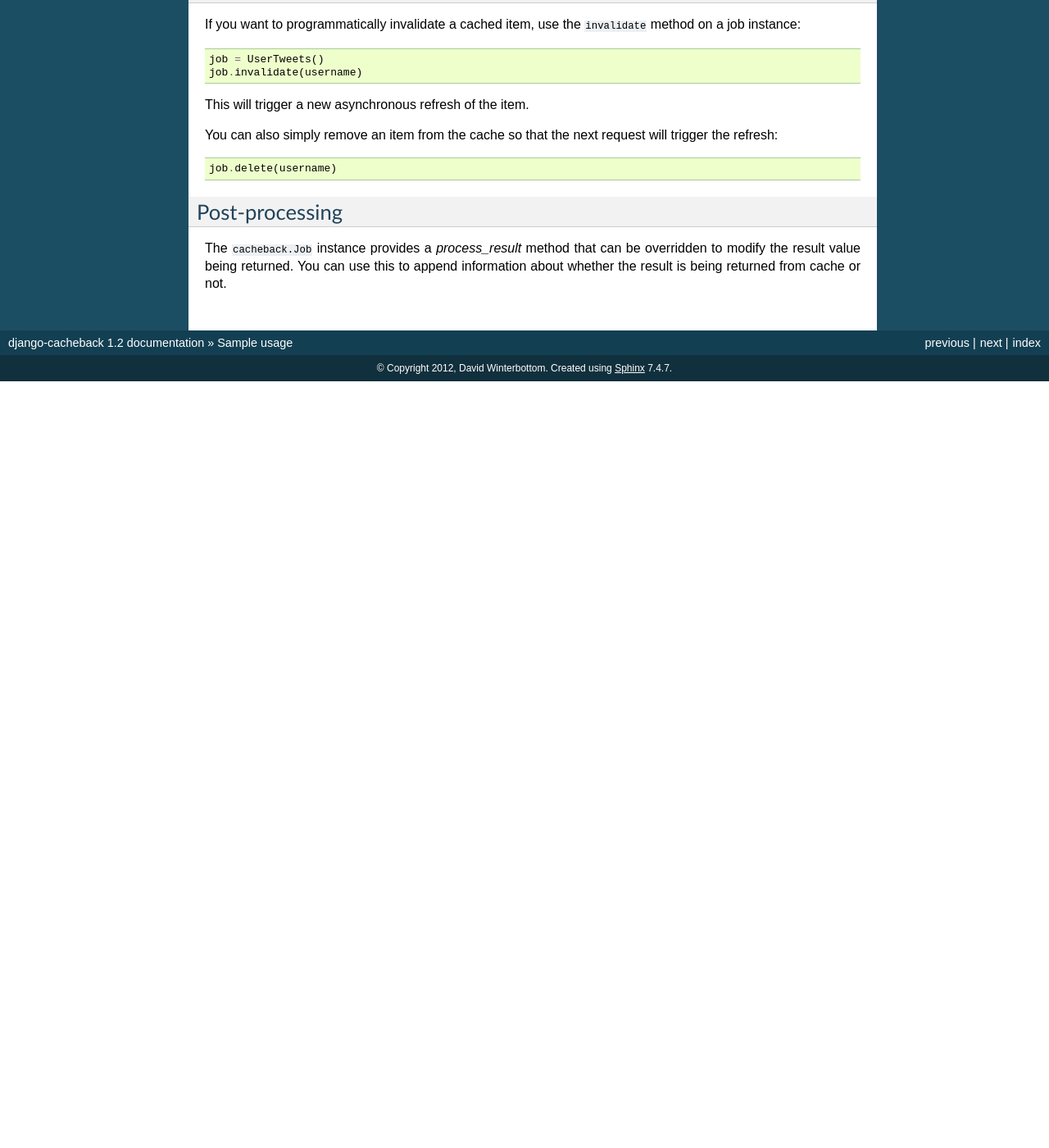
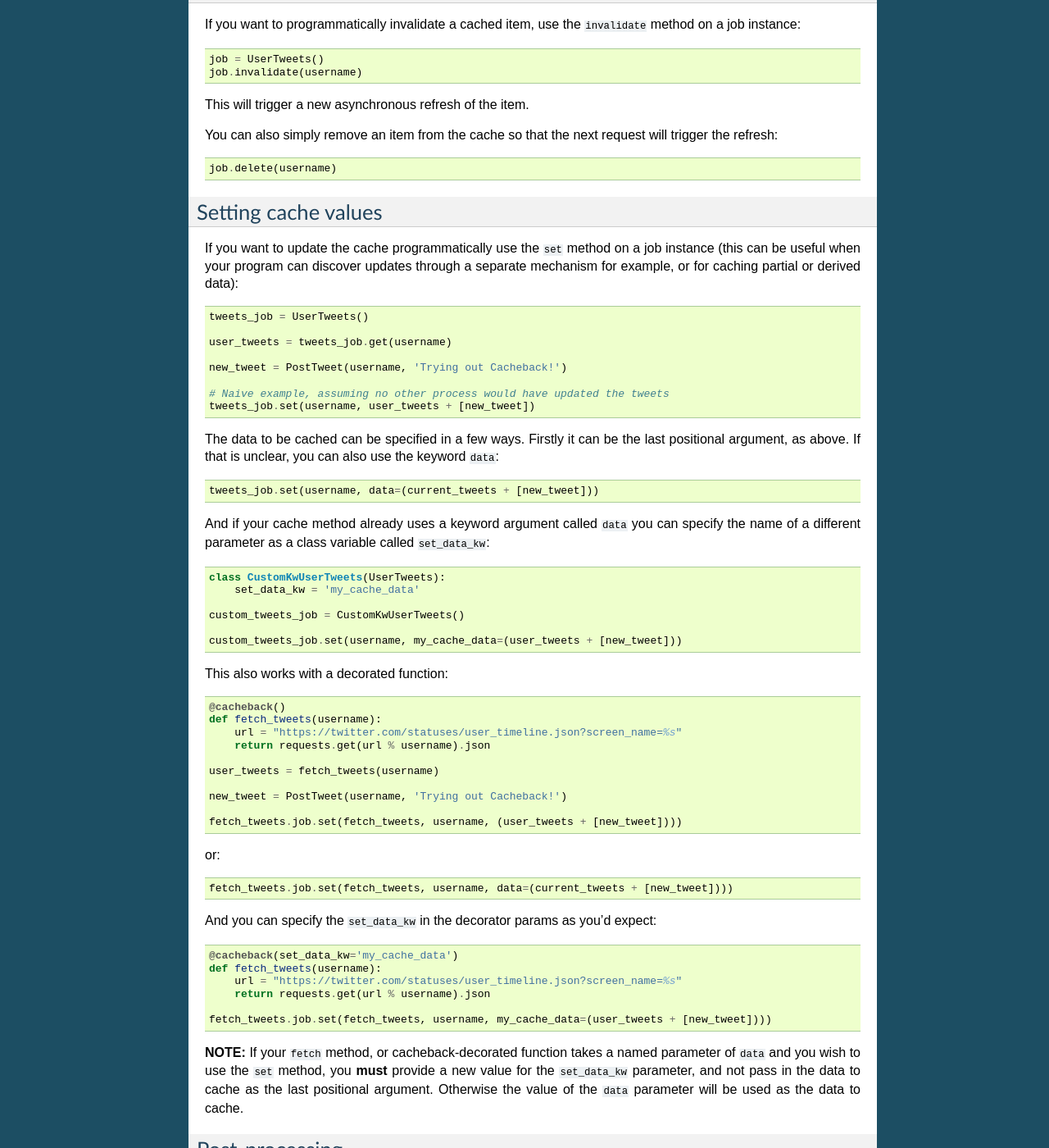
Before and after one commit to codeinthehole/django-cacheback, a Sphinx documentation site: the page built from docs/usage.rst, in a window 1280 px wide and 1400 px high, scrolled down 1762 px. Shown: the whole window at 82% size. Built offline with Sphinx 7.4.7, drawn with Linux system fonts in a browser that asks for light colours; before the commit the page ends 2227 px from its top, so only the background shows below that.

Commit message:
Added details on 'set' method to docs.

```diff
--- a/docs/usage.rst
+++ b/docs/usage.rst
@@ -120,6 +120,69 @@ trigger the refresh::
 
     job.delete(username)
 
+Setting cache values
+~~~~~~~~~~~~~~~~~~~~
+
+If you want to update the cache programmatically use the ``set`` method on
+a job instance (this can be useful when your program can discover updates through a
+separate mechanism for example, or for caching partial or derived data)::
+
+    tweets_job = UserTweets()
+
+    user_tweets = tweets_job.get(username)
+
+    new_tweet = PostTweet(username, 'Trying out Cacheback!')
+
+    # Naive example, assuming no other process would have updated the tweets
+    tweets_job.set(username, user_tweets + [new_tweet])
+
+The data to be cached can be specified in a few ways. Firstly it can be the last
+positional argument, as above. If that is unclear, you can also use the keyword ``data``::
+
+    tweets_job.set(username, data=(current_tweets + [new_tweet]))
+
+And if your cache method already uses a keyword argument called ``data`` you can specify
+the name of a different parameter as a class variable called ``set_data_kw``::
+
+    class CustomKwUserTweets(UserTweets):
+        set_data_kw = 'my_cache_data'
+
+    custom_tweets_job = CustomKwUserTweets()
+
+    custom_tweets_job.set(username, my_cache_data=(user_tweets + [new_tweet]))
+
+This also works with a decorated function::
+
+    @cacheback()
+    def fetch_tweets(username):
+        url = "https://twitter.com/statuses/user_timeline.json?screen_name=%s"
+        return requests.get(url % username).json
+
+    user_tweets = fetch_tweets(username)
+
+    new_tweet = PostTweet(username, 'Trying out Cacheback!')
+
+    fetch_tweets.job.set(fetch_tweets, username, (user_tweets + [new_tweet])))
+
+or::
+
+    fetch_tweets.job.set(fetch_tweets, username, data=(current_tweets + [new_tweet])))
+
+And you can specify the ``set_data_kw`` in the decorator params as you'd expect::
+
+    @cacheback(set_data_kw='my_cache_data')
+    def fetch_tweets(username):
+        url = "https://twitter.com/statuses/user_timeline.json?screen_name=%s"
+        return requests.get(url % username).json
+
+    fetch_tweets.job.set(fetch_tweets, username, my_cache_data=(user_tweets + [new_tweet])))
+
+**NOTE:** If your ``fetch`` method, or cacheback-decorated function takes a named parameter
+of ``data`` and you wish to use the ``set`` method, you **must** provide a new value for the
+``set_data_kw`` parameter, and not pass in the data to cache as the last positional argument.
+Otherwise the value of the ``data`` parameter will be used as the data to cache.
+
+
 Post-processing
 ~~~~~~~~~~~~~~~
 
```
